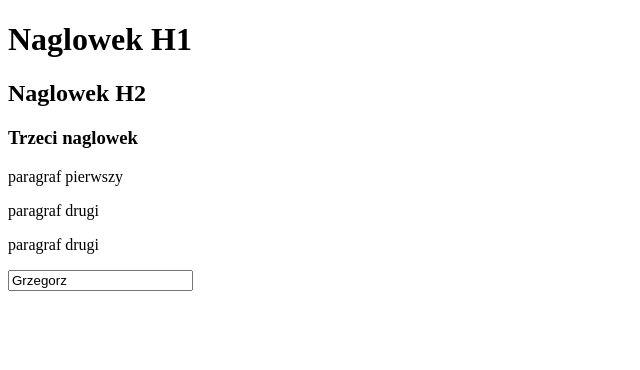
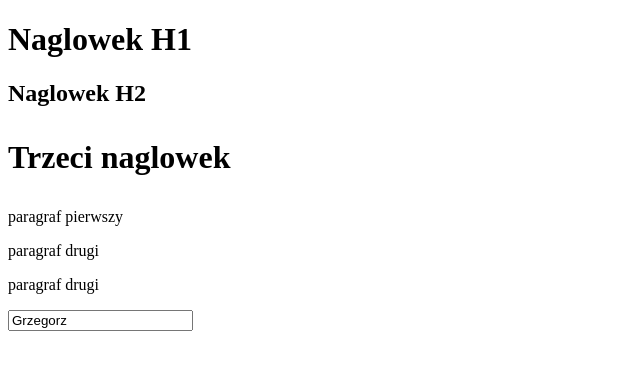
Before and after one commit to alinamat/alinamat.github.io, a plain HTML site: page JQUERY/index.html in a window 1280 px wide. Shown: the whole page, without its empty margins (0-640 px from the left). Drawn offline with Linux system fonts and the light colour scheme.

Commit message:
animacje

```diff
--- a/JQUERY/index.html
+++ b/JQUERY/index.html
@@ -24,6 +24,6 @@
 <!--    JQuery-->
     <script src="js/jquery-3.2.1.min.js"></script>
 <!--    JS skrypt-->
-    <script src="js/5-zdarzenia.js"></script>
+    <script src="js/6-animacje.js"></script>
 </body>
 </html>
--- a/JQUERY/js/6-animacje.js
+++ b/JQUERY/js/6-animacje.js
@@ -0,0 +1,19 @@
+$(function(){
+//   $("p").click(function(){
+//      $("p").hide(4000);
+//   });
+
+//    $("p").hide(3000).show(1000);
+//
+//    $("h1").fadeOut(3000).fadeIn(3000);
+//
+//    $("h2").slideUp(3000).slideDown(3000);
+
+    function animacja() {
+        console.log("No i dotarlismy do konca animacji Tu się wywołuje funkcja callback");
+        $("h3").animate({"font-size": "2rem", "margin-left": "0px"}, 1000);
+    }
+
+    $("h3").animate({"font-size": "3em", "margin-left": "50px"}, 1000, animacja);
+
+});
```
